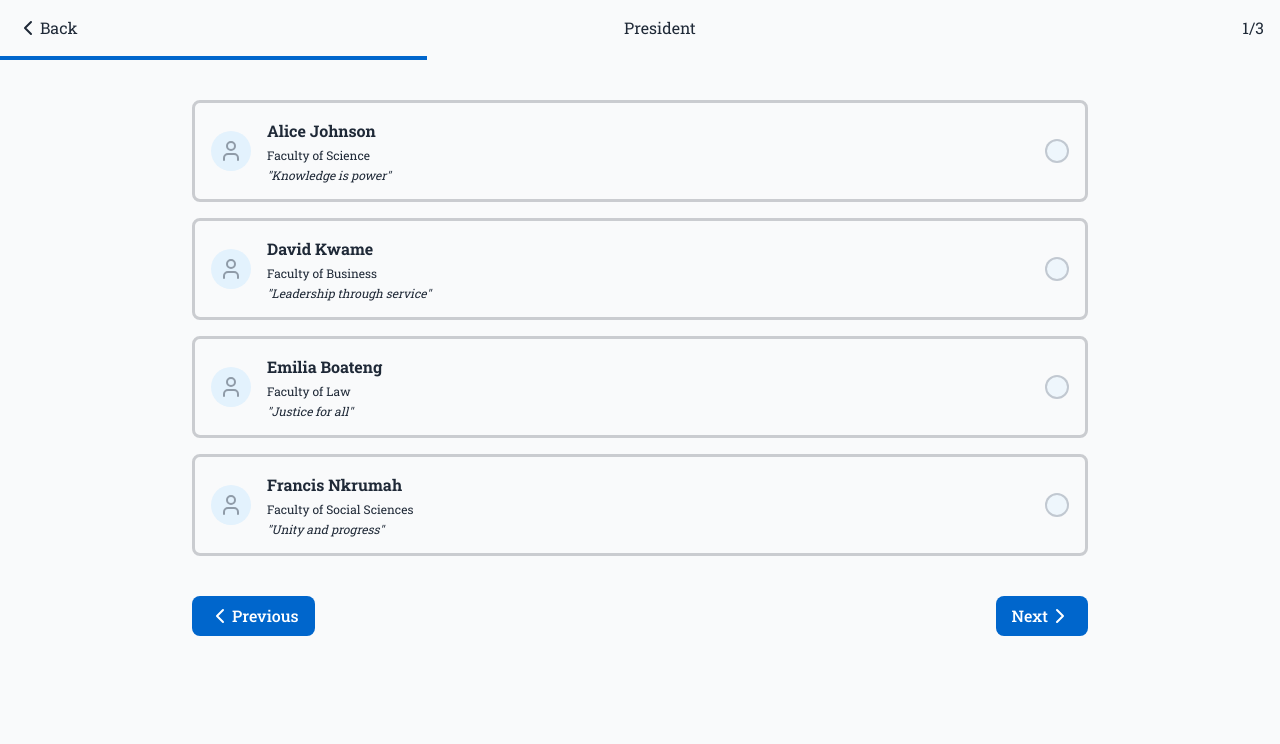
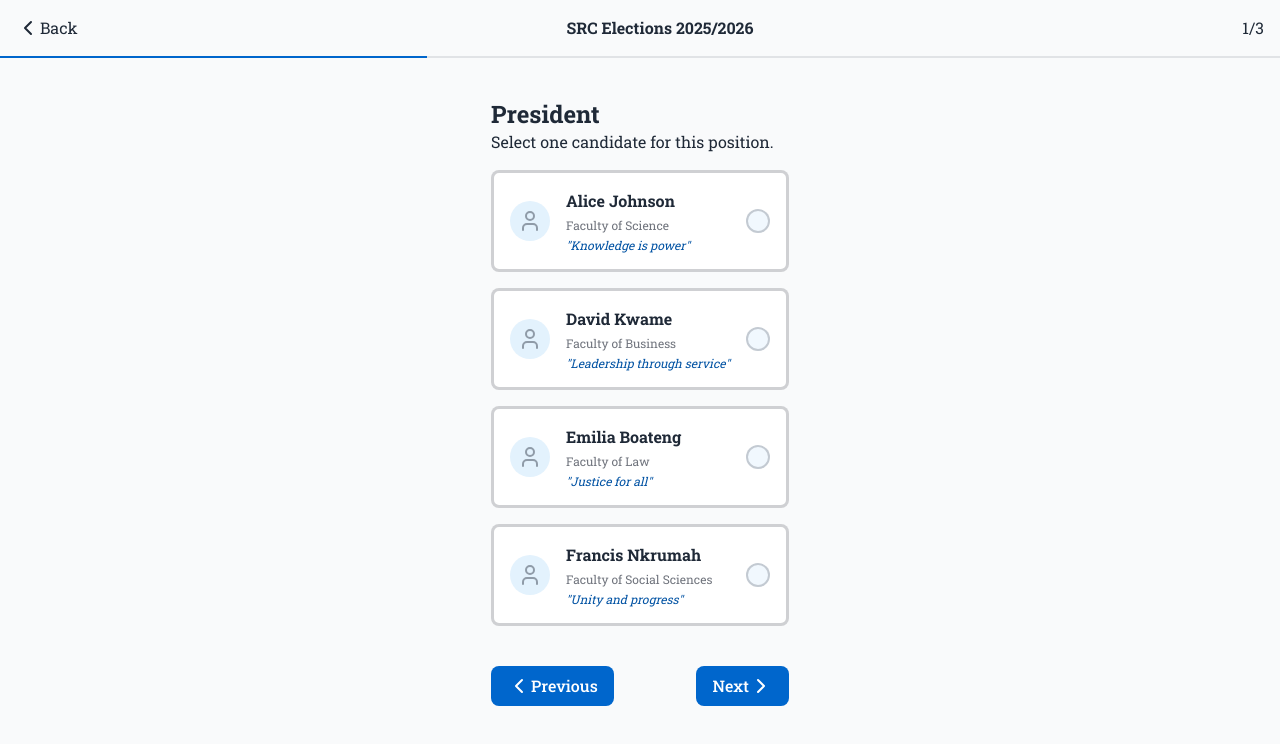
Before and after one commit to Gyibio/group-25-e-voting-system, a Next.js app: page /vote in a window 1280 px wide. Shown: the top 744 px of the page. Built offline with nearby package versions, Linux system fonts and the light colour scheme.

Commit message:
Implement voting flow with candidate selection, confirmation, and completion components

```diff
--- a/app/vote/page.tsx
+++ b/app/vote/page.tsx
@@ -1,8 +1,18 @@
 "use client";
-import CandidateCard from "@/components/vote/CandidateCard";
+import Completed from "@/components/vote/Completed";
+import Confirmation from "@/components/vote/Confirmation";
+import Nav from "@/components/vote/Nav";
 import VoteHeader from "@/components/vote/VoteHeader";
-import { ChevronLeft, ChevronRight } from "lucide-react";
-import { useState } from "react";
+import VotingSection from "@/components/vote/VotingSection";
+import { Check, ChevronLeft, ChevronRight } from "lucide-react";
+import { useEffect, useState } from "react";
+
+export type candidateT = {
+  name: string;
+  position: string;
+  faculty: string;
+  motto: string;
+};
 
 const Page = () => {
   // sample data for testing – each entry has name, position, faculty and motto
@@ -84,13 +94,7 @@ const Page = () => {
     },
   ];
 
-  const test = new Set<string>();
-
-  candidates.map((c) => test.add(c.position));
-  console.log(test.entries);
-
-  const positions: string[] = [];
-  test.forEach((v) => positions.push(v));
+  const positions = Array.from(new Set(candidates.map((c) => c.position)));
   const [currentStep, setCurrentStep] = useState<{
     position: string;
     index: number;
@@ -100,46 +104,43 @@ const Page = () => {
     (c) => c.position === currentStep.position,
   );
 
+  const [selectedCandidates, setSelectedCandidates] = useState<candidateT[]>(
+    [],
+  );
+
+  const [confirm, setConfirm] = useState(false);
+  const [complete, setComplete] = useState(false);
+
+  useEffect(() => console.log(selectedCandidates), [selectedCandidates]);
+
   return (
-    <div>
-      <VoteHeader totalPositions={test.size} currentStep={currentStep} />
+    <div className="h-screen flex flex-col">
+      <VoteHeader totalPositions={positions.length} currentStep={currentStep} />
       {/* use candidates array here for rendering or testing */}
-
-      <div className="max-w-4xl py-10 mx-auto">
-        <div className="pb-10 space-y-4">
-          {curCandidates.map((c) => (
-            <CandidateCard selected={true} candidate={c} key={c.name} />
-          ))}
+      {complete ? (
+        <Completed />
+      ) : (
+        <div className="max-w-4xl py-10 mx-auto">
+          {confirm ? (
+            <Confirmation selectedCandidates={selectedCandidates} />
+          ) : (
+            <VotingSection
+              currentStep={currentStep}
+              curCandidates={curCandidates}
+              selectedCandidates={selectedCandidates}
+              setSelectedCandidates={setSelectedCandidates}
+            />
+          )}
+          <Nav
+            setComplete={setComplete}
+            confirm={confirm}
+            setConfirm={setConfirm}
+            positions={positions}
+            currentStep={currentStep}
+            setCurrentStep={setCurrentStep}
+          />
         </div>
-        <div className="flex justify-between">
-          <button
-            onClick={() => {
-              if (currentStep.index > 1) {
-                setCurrentStep({
-                  position: positions[currentStep.index - 2],
-                  index: currentStep.index - 1,
-                });
-              }
-            }}
-            className="btn-primary flex items-center"
-          >
-            <ChevronLeft /> Previous
-          </button>
-          <button
-            onClick={() => {
-              if (currentStep.index < positions.length) {
-                setCurrentStep({
-                  position: positions[currentStep.index],
-                  index: currentStep.index + 1,
-                });
-              }
-            }}
-            className="btn-primary flex items-center"
-          >
-            Next <ChevronRight />
-          </button>
-        </div>
-      </div>
+      )}
     </div>
   );
 };
--- a/components/vote/CandidateCard.tsx
+++ b/components/vote/CandidateCard.tsx
@@ -1,5 +1,5 @@
 "use client";
-import { User } from "lucide-react";
+import { Check, User } from "lucide-react";
 import React from "react";
 
 interface candidateT {
@@ -11,23 +11,34 @@ interface candidateT {
 const CandidateCard = ({
   candidate,
   selected,
+  action,
 }: {
   candidate: candidateT;
   selected: boolean;
+  action: () => void;
 }) => {
   const { name, faculty, motto } = candidate;
   return (
-    <div className="flex group gap-4 w-full border-dark/20 border-3 hover:border-dark/40 transition-colors rounded-lg p-4 items-center">
-      <div className="bg-primary-light p-2 rounded-full text-dark/40">
+    <div
+      onClick={() => action()}
+      className={`flex group gap-4 w-full ${selected ? "border-primary hover:border-primary-dark bg-primary-light " : "border-dark/20 hover:border-dark/40 bg-white"} border-3 transition-colors rounded-lg p-4 items-center`}
+    >
+      <div
+        className={`${selected ? "bg-primary text-white" : "bg-primary-light text-dark/40"} transition-colors p-2 rounded-full`}
+      >
         <User />
       </div>
       <div className="space-y-1 w-full">
         <h1 className="font-bold">{name}</h1>
-        <p className="text-xs">Faculty of {faculty}</p>
-        <p className="text-xs italic">&quot;{motto}&quot;</p>
+        <p className="text-xs text-dark/60">Faculty of {faculty}</p>
+        <p className="text-xs italic text-primary-dark">&quot;{motto}&quot;</p>
       </div>
       <div>
-        <div className="border-dark/20 group-hover:border-dark/40 transition-colors border-2 size-6 rounded-full bg-primary-light/50" />
+        <div
+          className={`${selected ? "bg-primary border-primary group-hover:border-primary-dark " : "bg-primary-light/50 border-dark/20 group-hover:border-dark/40 "} flex items-center justify-center transition-colors border-2 size-6 rounded-full`}
+        >
+          {selected && <Check size={16} color="#ffffff" />}
+        </div>
       </div>
     </div>
   );
--- /dev/null
+++ b/components/vote/CandidateCardAlt.tsx
@@ -0,0 +1,18 @@
+import React from "react";
+
+const CandidateCardAlt = ({
+  name,
+  position,
+}: {
+  name: string;
+  position: string;
+}) => {
+  return (
+    <div className="p-4 bg-white border-dark/40 border-2 rounded-lg">
+      <p className="text-sm text-dark/60">{position}</p>
+      <h1 className="text-xl font-medium">{name}</h1>
+    </div>
+  );
+};
+
+export default CandidateCardAlt;
--- /dev/null
+++ b/components/vote/Completed.tsx
@@ -0,0 +1,33 @@
+import { Check } from "lucide-react";
+import Link from "next/link";
+import React from "react";
+
+const Completed = () => {
+  return (
+    <div className="flex flex-col gap-6 h-full w-full justify-center items-center">
+      <div className="text-success bg-success-light rounded-full p-3">
+        <Check size={46} />
+      </div>
+      <div className="text-center">
+        <h1 className="text-3xl font-bold">Vote Submitted!</h1>
+        <p className="text-x; text-dark/70">
+          Your encrypted ballot has been securely recorded.
+        </p>
+      </div>
+      <div className="flex gap-4">
+        <Link href={"/dashboard"}>
+          <button className="px-4 py-2 rounded-lg font-medium bg-primary-light border border-dark/40 hover:bg-secondary transition-colors ">
+            Back to Dashboard
+          </button>
+        </Link>
+        <Link href={"/dashboard"}>
+          <button className="btn-primary border border-primary">
+            View Results
+          </button>
+        </Link>
+      </div>
+    </div>
+  );
+};
+
+export default Completed;
--- /dev/null
+++ b/components/vote/Confirmation.tsx
@@ -0,0 +1,33 @@
+import { candidateT } from "@/app/vote/page";
+import React from "react";
+import CandidateCardAlt from "./CandidateCardAlt";
+import { CircleAlert } from "lucide-react";
+
+const Confirmation = ({
+  selectedCandidates,
+}: {
+  selectedCandidates: candidateT[];
+}) => {
+  return (
+    <div>
+      <div className="mb-4">
+        <h1 className="text-2xl font-bold">Review Your Ballot</h1>
+        <p>Please confirm your selections before submitting.</p>
+      </div>
+      <div className="mb-5 space-y-4">
+        {selectedCandidates.map((c) => (
+          <CandidateCardAlt name={c.name} position={c.position} key={c.name} />
+        ))}
+      </div>
+      <div className="bg-error-light text-dark/70 rounded-lg mb-5 flex items-center gap-1 border border-error/20 p-2 text-xs ">
+        <CircleAlert size={16} />
+        <p>
+          Your vote is final and cannot be changed after submission. Your ballot
+          will be encrypted and stored anonymously.
+        </p>
+      </div>
+    </div>
+  );
+};
+
+export default Confirmation;
--- /dev/null
+++ b/components/vote/Nav.tsx
@@ -0,0 +1,63 @@
+import { Check, ChevronLeft, ChevronRight } from "lucide-react";
+import React from "react";
+
+const Nav = ({
+  confirm,
+  setConfirm,
+  currentStep,
+  setCurrentStep,
+  setComplete,
+  positions,
+}: {
+  confirm: boolean;
+  setConfirm: (_: boolean) => void;
+  setComplete: (_: boolean) => void;
+  currentStep: { position: string; index: number };
+  setCurrentStep: (_: { position: string; index: number }) => void;
+  positions: string[];
+}) => {
+  return (
+    <div className="flex justify-between">
+      <button
+        onClick={() => {
+          if (confirm) setConfirm(false);
+          else if (currentStep.index > 1) {
+            setCurrentStep({
+              position: positions[currentStep.index - 2],
+              index: currentStep.index - 1,
+            });
+          }
+        }}
+        className="btn-primary flex items-center"
+      >
+        <ChevronLeft /> Previous
+      </button>
+      {confirm ? (
+        <button
+          onClick={() => {
+            setComplete(true);
+          }}
+          className="btn-primary bg-success gap-1 hover:bg-success-dark2 flex items-center"
+        >
+          Submit Vote <Check />
+        </button>
+      ) : (
+        <button
+          onClick={() => {
+            if (currentStep.index < positions.length) {
+              setCurrentStep({
+                position: positions[currentStep.index],
+                index: currentStep.index + 1,
+              });
+            } else setConfirm(true);
+          }}
+          className="btn-primary flex items-center"
+        >
+          Next <ChevronRight />
+        </button>
+      )}
+    </div>
+  );
+};
+
+export default Nav;
--- a/components/vote/VoteHeader.tsx
+++ b/components/vote/VoteHeader.tsx
@@ -17,16 +17,18 @@ const VoteHeader = ({
             Back
           </button>
         </div>
-        <div>{currentStep.position}</div>
+        <h1 className="font-bold">SRC Elections 2025/2026</h1>
         <div>
           {currentStep.index}/{totalPositions}
         </div>
       </div>
-      <motion.div
-        initial={{ width: 0 }}
-        animate={{ width: `${(currentStep.index / totalPositions) * 100}%` }}
-        className=" h-1 bg-primary"
-      />
+      <div className="w-full bg-dark/10">
+        <motion.div
+          initial={{ width: 0 }}
+          animate={{ width: `${(currentStep.index / totalPositions) * 100}%` }}
+          className=" h-[2px] bg-primary"
+        />
+      </div>
     </div>
   );
 };
--- /dev/null
+++ b/components/vote/VotingSection.tsx
@@ -0,0 +1,56 @@
+import CandidateCard from "./CandidateCard";
+import { candidateT } from "@/app/vote/page";
+
+const VotingSection = ({
+  currentStep,
+  curCandidates,
+  selectedCandidates,
+  setSelectedCandidates,
+}: {
+  currentStep: { position: string; index: number };
+  curCandidates: candidateT[];
+  selectedCandidates: candidateT[];
+  setSelectedCandidates: (
+    _: candidateT[] | ((_: candidateT[]) => candidateT[]),
+  ) => void;
+}) => {
+  const handlePick = (candidate: candidateT) => {
+    setSelectedCandidates((prev) => {
+      const pos = currentStep.position;
+      const existing = prev.find((p) => p.position === pos);
+
+      if (existing) {
+        if (existing.name === candidate.name) {
+          // clicked the same one -> remove it
+          return prev.filter((p) => p.name !== candidate.name);
+        }
+        // different candidate in same slot -> swap them
+        return prev.map((p) => (p.position === pos ? candidate : p));
+      }
+
+      // no selection yet for this position
+      return [...prev, candidate];
+    });
+  };
+
+  return (
+    <div>
+      <div className="mb-4">
+        <h1 className="text-2xl font-bold">{currentStep.position}</h1>
+        <p>Select one candidate for this position.</p>
+      </div>
+      <div className="pb-10 space-y-4">
+        {curCandidates.map((c) => (
+          <CandidateCard
+            action={() => handlePick(c)}
+            selected={selectedCandidates.some((p) => p.name === c.name)}
+            candidate={c}
+            key={c.name}
+          />
+        ))}
+      </div>
+    </div>
+  );
+};
+
+export default VotingSection;
```
